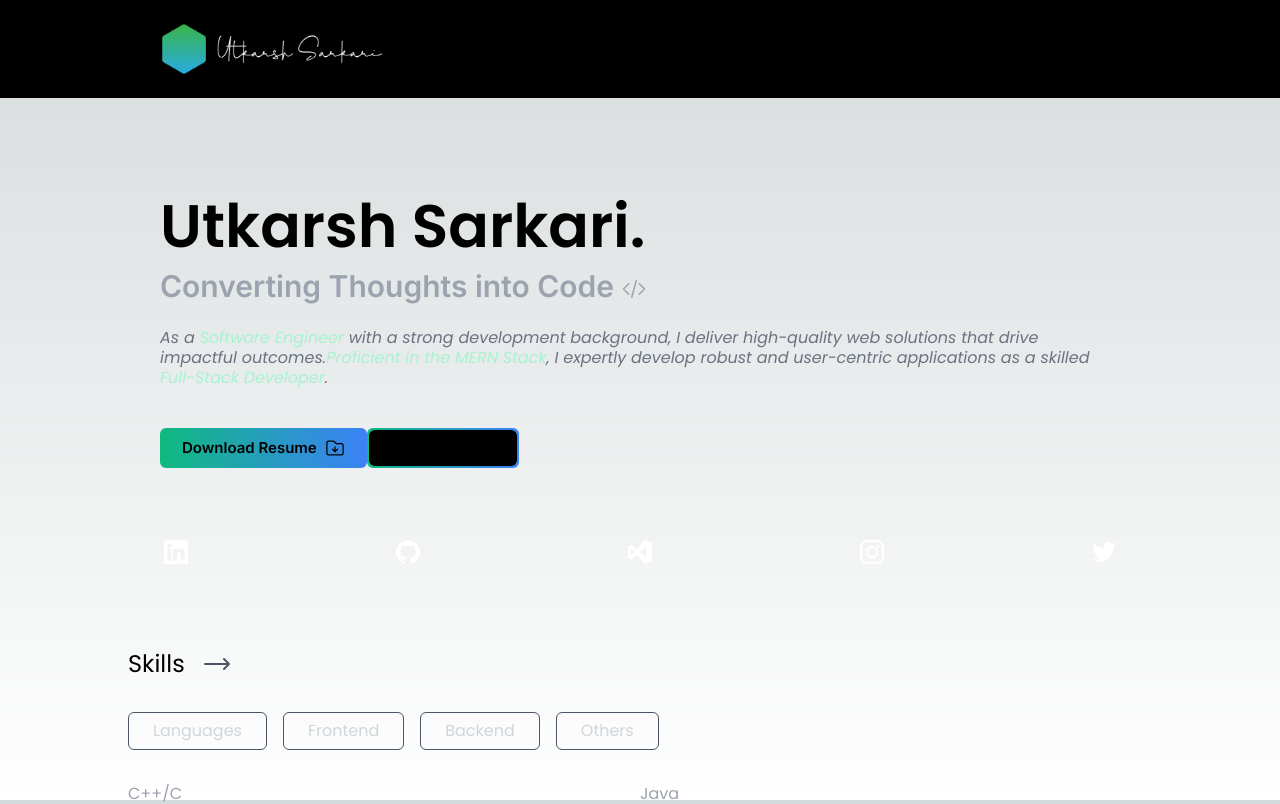
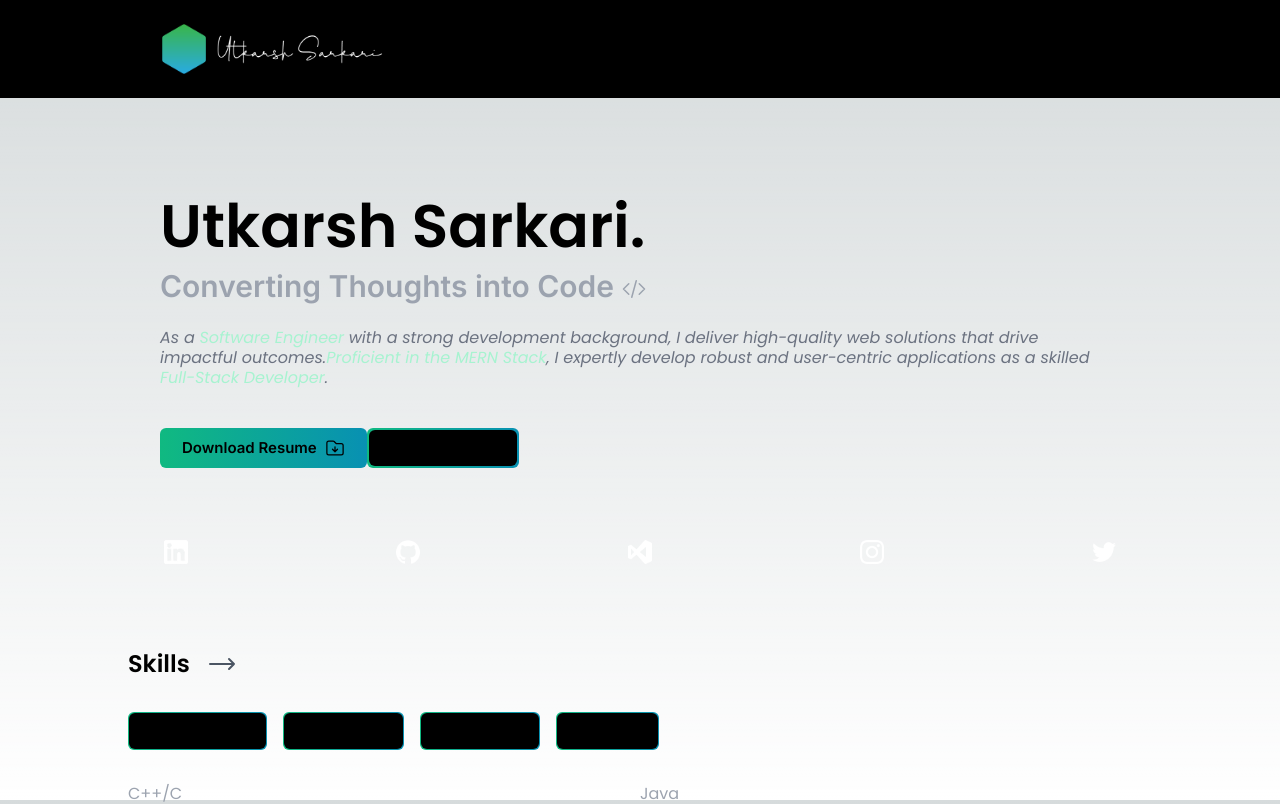
Before and after one commit to UtkarshSarkari/Portfolio, a Next.js app: page / in a window 1280 px wide. Shown: the top 804 px of the page. Built offline with nearby package versions, Linux system fonts and the light colour scheme.

Commit message:
fifth commit

```diff
--- a/app/home/page.tsx
+++ b/app/home/page.tsx
@@ -19,9 +19,9 @@ export default function Home() {
 
         <div className="flex flex-wrap items-center">
 
-          <Link href="#" className="text-sm sm:text-[15px]  rounded-md px-[2px] py-[2px] bg-gradient-to-r from-emerald-500 to-blue-500 font-semibold  hover:scale-[1.02] my-4">
+          <Link href="#" className="text-sm sm:text-[15px]  rounded-md px-[2px] py-[2px] bg-gradient-to-r from-emerald-500 to-cyan-600 font-semibold  hover:scale-[1.02] my-4">
 
-            <div className="bg-black rounded-md px-5 py-2 bg-gradient-to-r from-emerald-500 to-blue-500 flex items-center justify-between">
+            <div className="bg-black rounded-md px-5 py-2 bg-gradient-to-r from-emerald-500 to-cyan-600 flex items-center justify-between">
               Download Resume
               <svg xmlns="http://www.w3.org/2000/svg" fill="none" viewBox="0 0 24 24" stroke-width="1.5" stroke="currentColor" className="w-5 h-5 ml-2">
                 <path stroke-linecap="round" stroke-linejoin="round" d="M9 13.5l3 3m0 0l3-3m-3 3v-6m1.06-4.19l-2.12-2.12a1.5 1.5 0 00-1.061-.44H4.5A2.25 2.25 0 002.25 6v12a2.25 2.25 0 002.25 2.25h15A2.25 2.25 0 0021.75 18V9a2.25 2.25 0 00-2.25-2.25h-5.379a1.5 1.5 0 01-1.06-.44z" />
@@ -29,9 +29,9 @@ export default function Home() {
             </div>
           </Link>
 
-          <Link href="#" className="text-sm sm:text-[15px]  rounded-md px-[2px] py-[2px] bg-gradient-to-r from-emerald-500 to-blue-500 font-semibold  hover:scale-[1.02]">
+          <Link href="#" className="text-sm sm:text-[15px]  rounded-md px-[2px] py-[2px] bg-gradient-to-r from-emerald-500 to-cyan-600 font-semibold  hover:scale-[1.02]">
 
-            <div className="bg-black rounded-md px-5 py-2 hover:bg-gradient-to-r hover:from-emerald-500 hover:to-blue-500 flex items-center justify-between">
+            <div className="bg-black rounded-md px-5 py-2 hover:bg-gradient-to-r hover:from-emerald-500 hover:to-cyan-600 flex items-center justify-between">
               Contact Me
               <svg xmlns="http://www.w3.org/2000/svg" fill="none" viewBox="0 0 24 24" stroke-width="1.5" stroke="currentColor" className="w-4 h-4 ml-2">
                 <path stroke-linecap="round" stroke-linejoin="round" d="M2.25 6.75c0 8.284 6.716 15 15 15h2.25a2.25 2.25 0 002.25-2.25v-1.372c0-.516-.351-.966-.852-1.091l-4.423-1.106c-.44-.11-.902.055-1.173.417l-.97 1.293c-.282.376-.769.542-1.21.38a12.035 12.035 0 01-7.143-7.143c-.162-.441.004-.928.38-1.21l1.293-.97c.363-.271.527-.734.417-1.173L6.963 3.102a1.125 1.125 0 00-1.091-.852H4.5A2.25 2.25 0 002.25 4.5v2.25z" />
--- a/app/skills/page.tsx
+++ b/app/skills/page.tsx
@@ -6,7 +6,7 @@ export default function Skills() {
     return (
         <div className='flex flex-col justify-around w-[80%] mx-auto h-auto font-mainFont mb-20'>
 
-            <span className="text-1.5xl sm:text-2xl mb-6 flex items-center">
+            <span className="text-1.5xl sm:text-2xl mb-6 flex items-center font-semibold">
                 Skills
                 <svg
                     xmlns="http://www.w3.org/2000/svg"
@@ -26,9 +26,11 @@ export default function Skills() {
 
             <div className=" flex flex-wrap mb-6">
                 {skillCategory.map((skill) => (
-                    <span className="border border-gray-600 text-gray-300 px-5 py-2 mr-3 my-2 rounded-md active:bg-gradient-to-r active:from-emerald-400 active:to-blue-400 active:text-black text-sm sm:text-xl sm:px-6 sm:mr-4">
-                        {skill}
-                    </span>
+                    <div className='text-sm sm:text-xl  rounded-md px-[1px] py-[1px] bg-gradient-to-r from-emerald-500 to-cyan-600 hover:scale-[1.02] mr-3 my-2 sm:mr-4'>
+                        <span className="bg-black rounded-md px-5 py-2 sm:px-6 hover:bg-gradient-to-r hover:text-black hover:font-medium hover:from-emerald-500 hover:to-cyan-600 flex items-center justify-between">
+                            {skill}
+                        </span>
+                    </div>
                 ))}
             </div>
 
--- a/tailwind.config.ts
+++ b/tailwind.config.ts
@@ -8,14 +8,6 @@ const config: Config = {
   ],
   theme: {
     extend: {
-      colors: {
-        gradientPink: {
-          100: "#f53d90"
-        },
-        gradientPurple: {
-          100: "#8b3cfd"
-        }
-      },
       backgroundImage: {
         'gradient-radial': 'radial-gradient(var(--tw-gradient-stops))',
         'gradient-conic':
```
